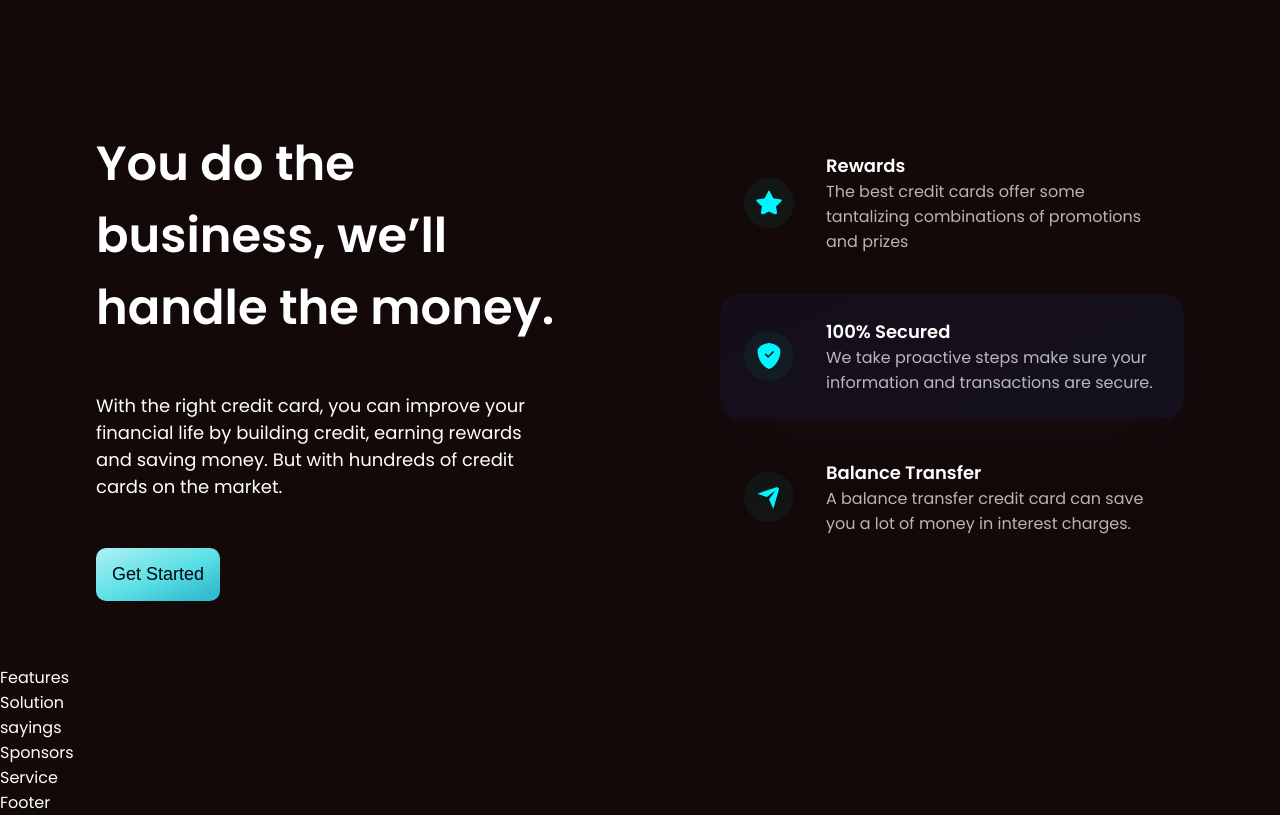
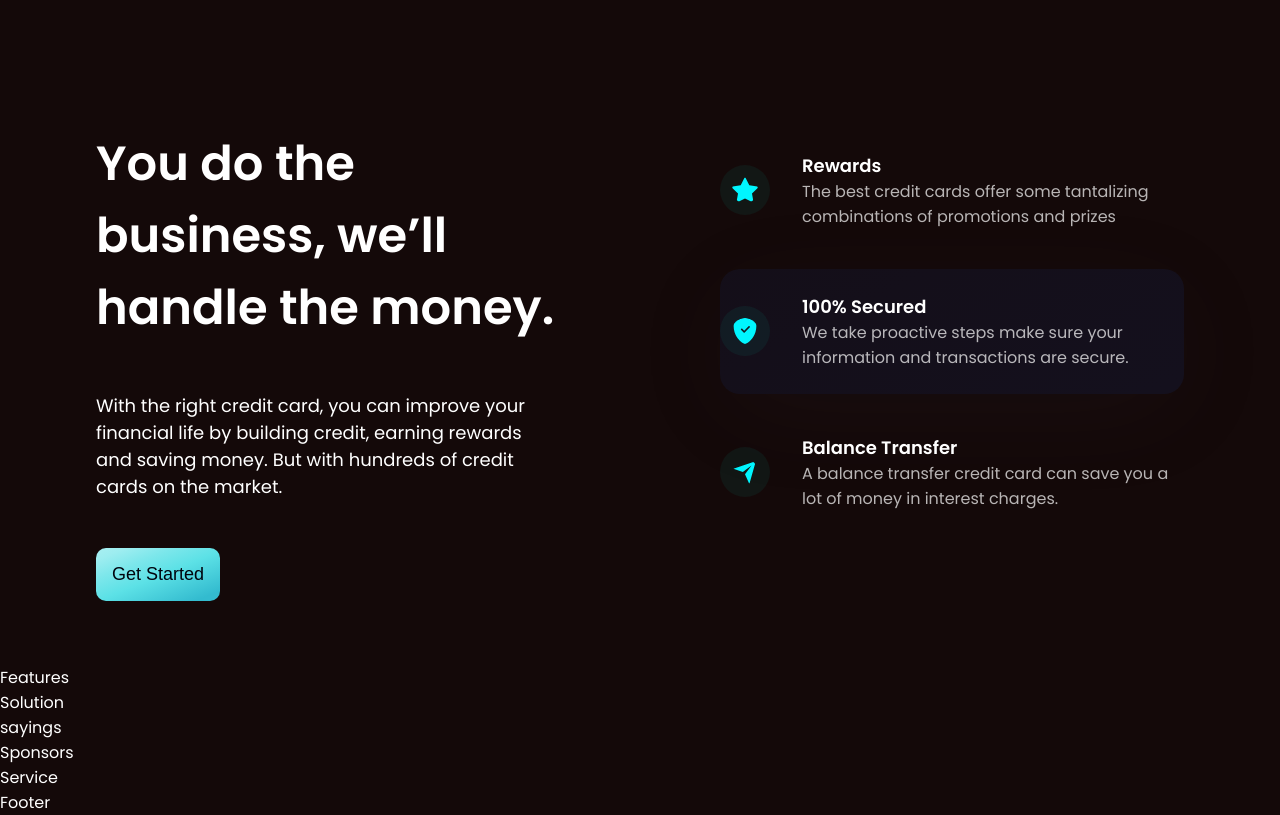
Before and after one commit to IsraelBosun/banking-app-israel, a React (Create React App) app: page / in a window 1280 px wide. Shown: the part 940-1755 px from the top of the page. Built offline with nearby package versions, Linux system fonts and the light colour scheme.

Commit message:
seventh commital

```diff
--- a/src/oneliners/users/users.css
+++ b/src/oneliners/users/users.css
@@ -20,7 +20,7 @@
     /* justify-content: space-between; */
     align-items: center;
     gap: 2rem;
-    padding: 1.5rem;
+    padding: 1.5rem 0;
 }
 
 .icon__text div {
```
